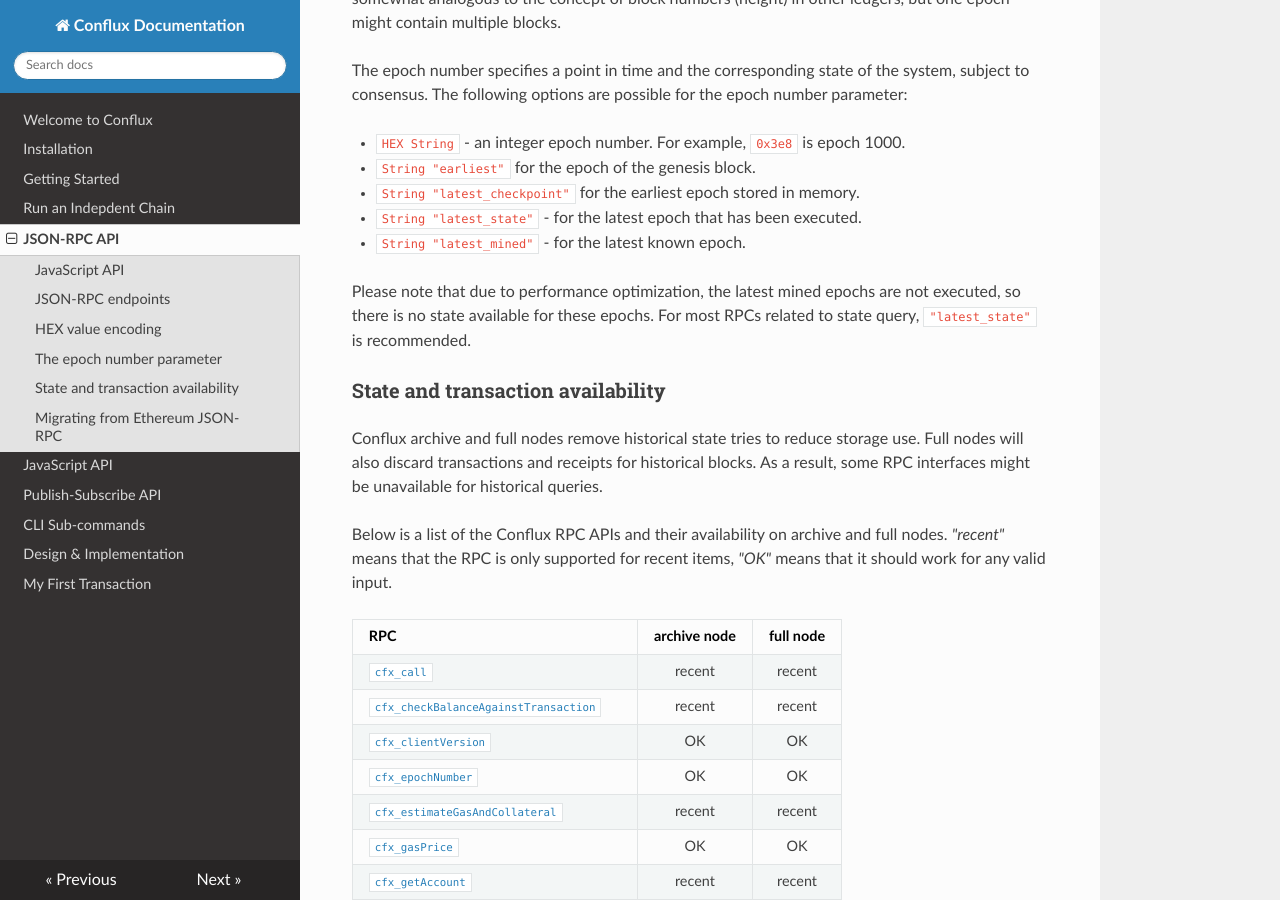
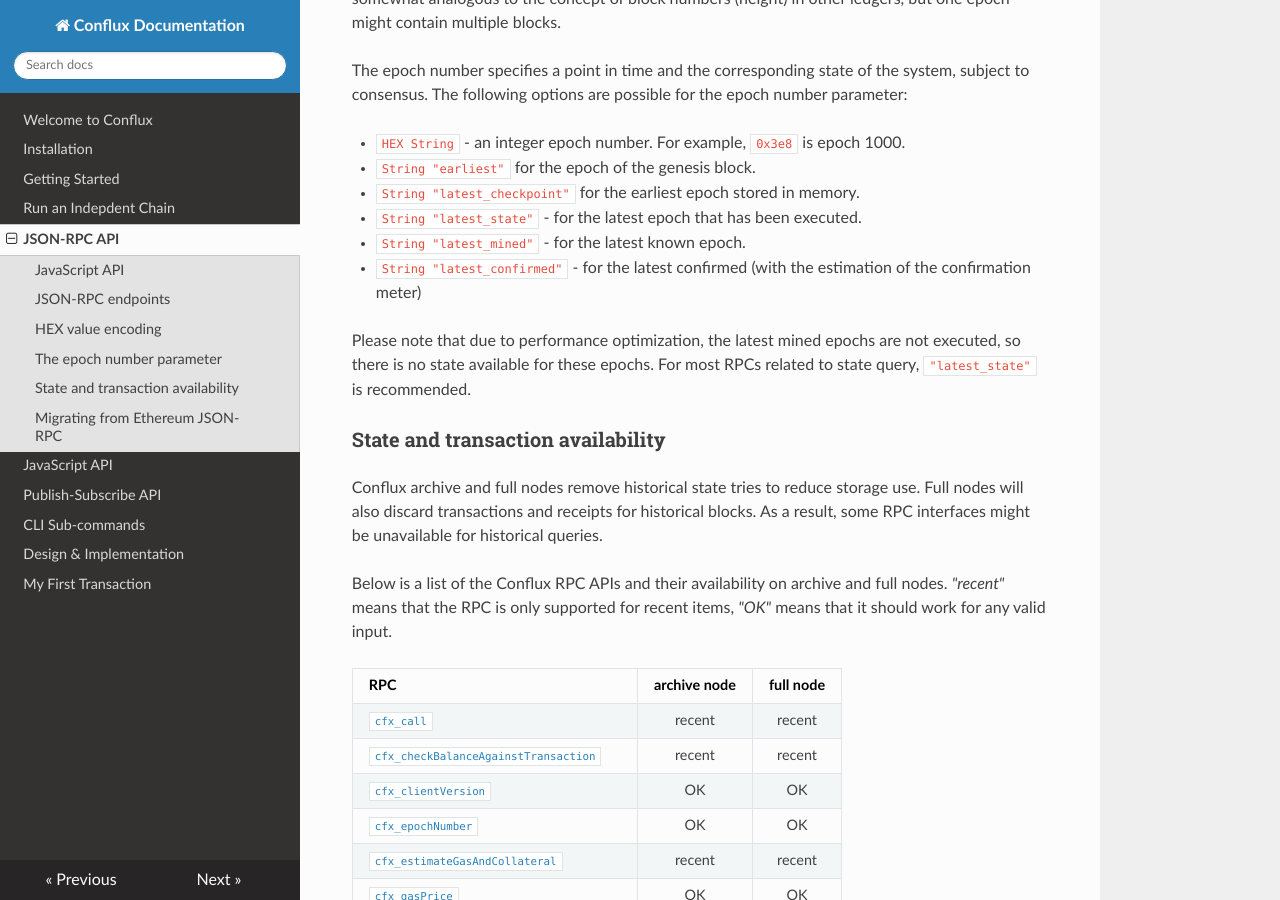
Before and after one commit to Conflux-Chain/conflux-doc, an MkDocs documentation site: the page built from docs/json-rpc.md, in a window 1280 px wide and 900 px high, scrolled down 1839 px. Built offline with MkDocs 1.6.1, drawn with Linux system fonts in a browser that asks for light colours; nearby versions of some CDN libraries.

Commit message:
Add latest_comfirmed tag

```diff
--- a/docs/json-rpc.md
+++ b/docs/json-rpc.md
@@ -71,6 +71,7 @@
 * `String "latest_checkpoint"` for the earliest epoch stored in memory.
 * `String "latest_state"` - for the latest epoch that has been executed.
 * `String "latest_mined"` - for the latest known epoch.
+* `String "latest_confirmed"` - for the latest confirmed (with the estimation of the confirmation meter)
 
 <!---
 TODO: Add links to deferred execution documentation.
```
